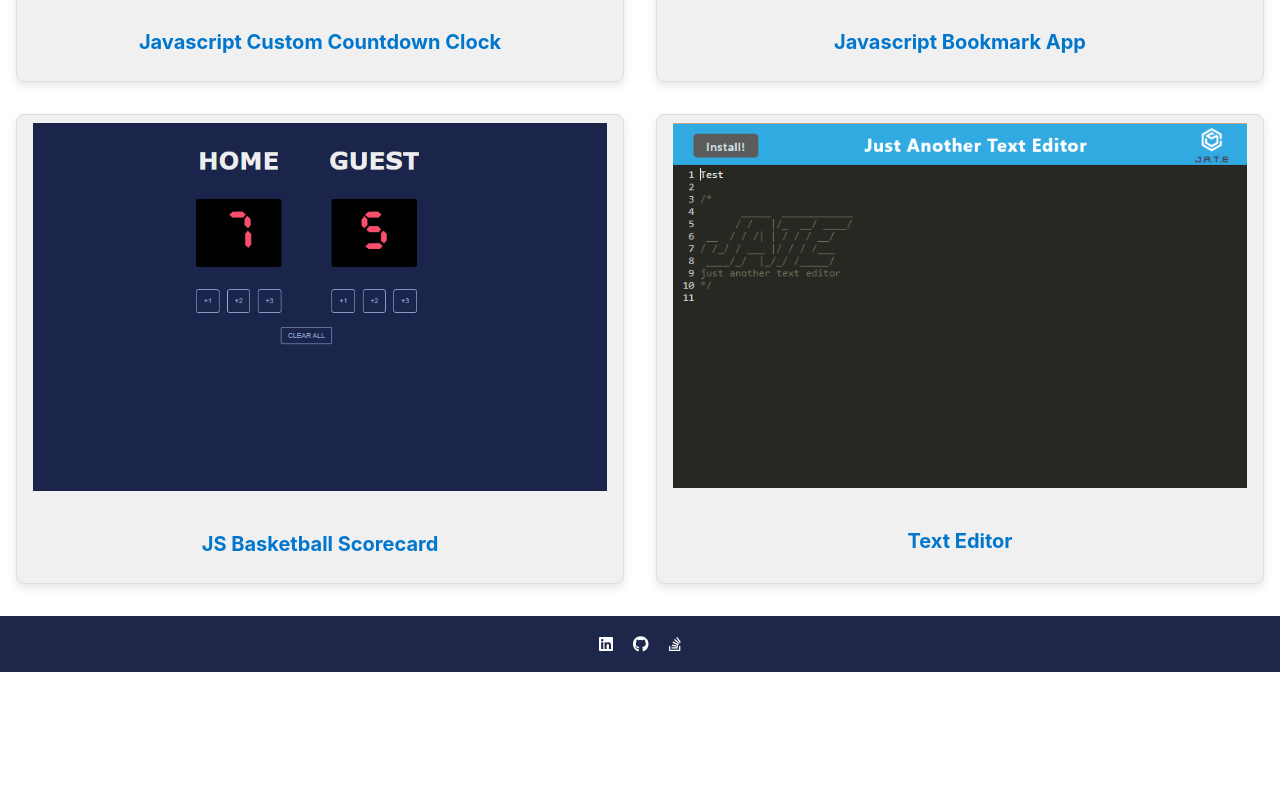
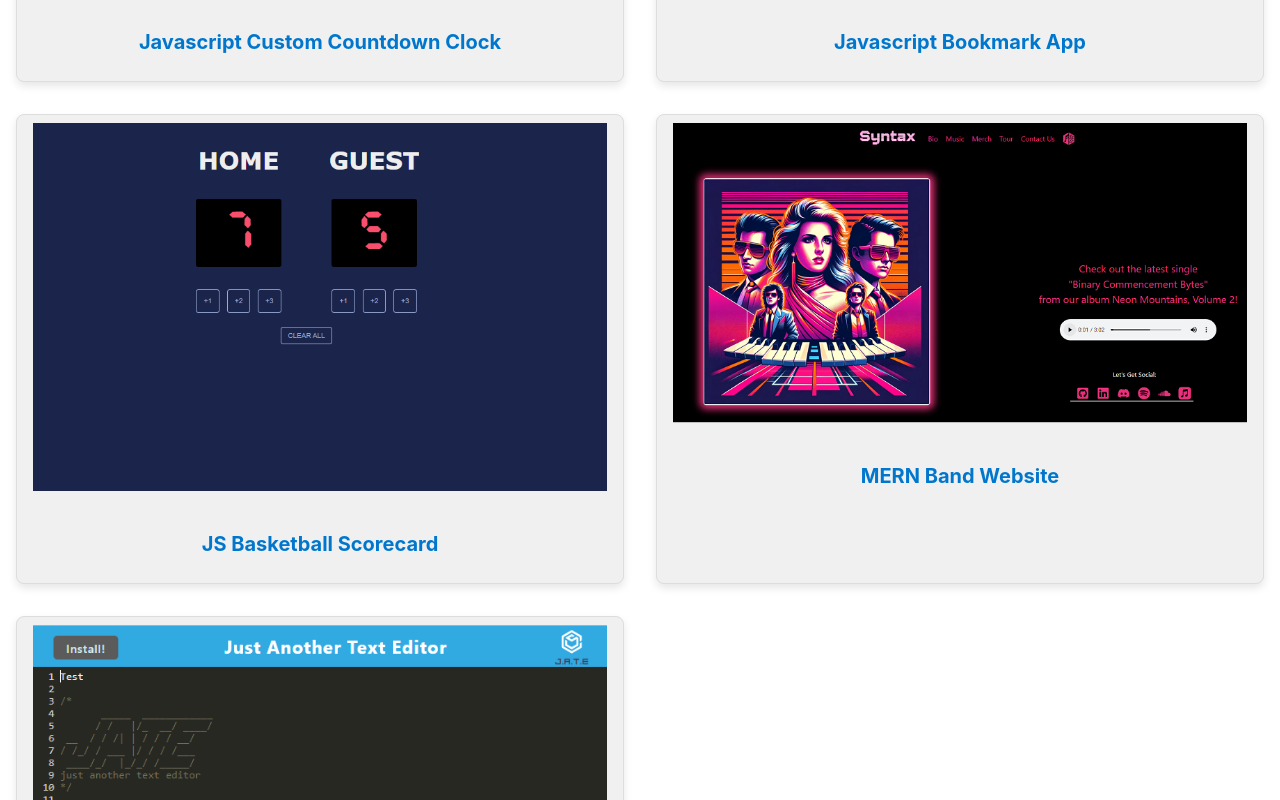
Before and after one commit to grayd500/Bosh-React-Portfolio, a React (Vite) app: page /portfolio in a window 1280 px wide. Shown: the part 940-1740 px from the top of the page. Before the commit the page ends 1612 px from the top, so only its background shows below. Built offline with nearby package versions, Linux system fonts and the light colour scheme.

Commit message:
Update with new project

```diff
--- a/package.json
+++ b/package.json
@@ -14,7 +14,8 @@
     "@fortawesome/react-fontawesome": "^0.2.0",
     "react": "^18.2.0",
     "react-dom": "^18.2.0",
-    "react-router-dom": "^6.21.1"
+    "react-router-dom": "^6.21.1",
+    "update": "^0.7.4"
   },
   "devDependencies": {
     "@types/react": "^18.2.43",
--- a/src/projectData.js
+++ b/src/projectData.js
@@ -37,6 +37,13 @@ const projectsData = [
     repoUrl: "https://github.com/grayd500/JS-Basketball-Scorecard"
   },
   {
+    id: 5,
+    title: "MERN Band Website",
+    imageUrl: "images/syntax.png",
+    deployedUrl: "https://syntax-8rz6.onrender.com/",
+    repoUrl: "https://github.com/grayd500/Syntax"
+  },
+  {
     id: 6,
     title: "Text Editor",
     imageUrl: "images/text-editor.png",
```
Also changed, not shown: public/images/syntax.png (added), 1 other file (tests, documents, lock files or other folders).
